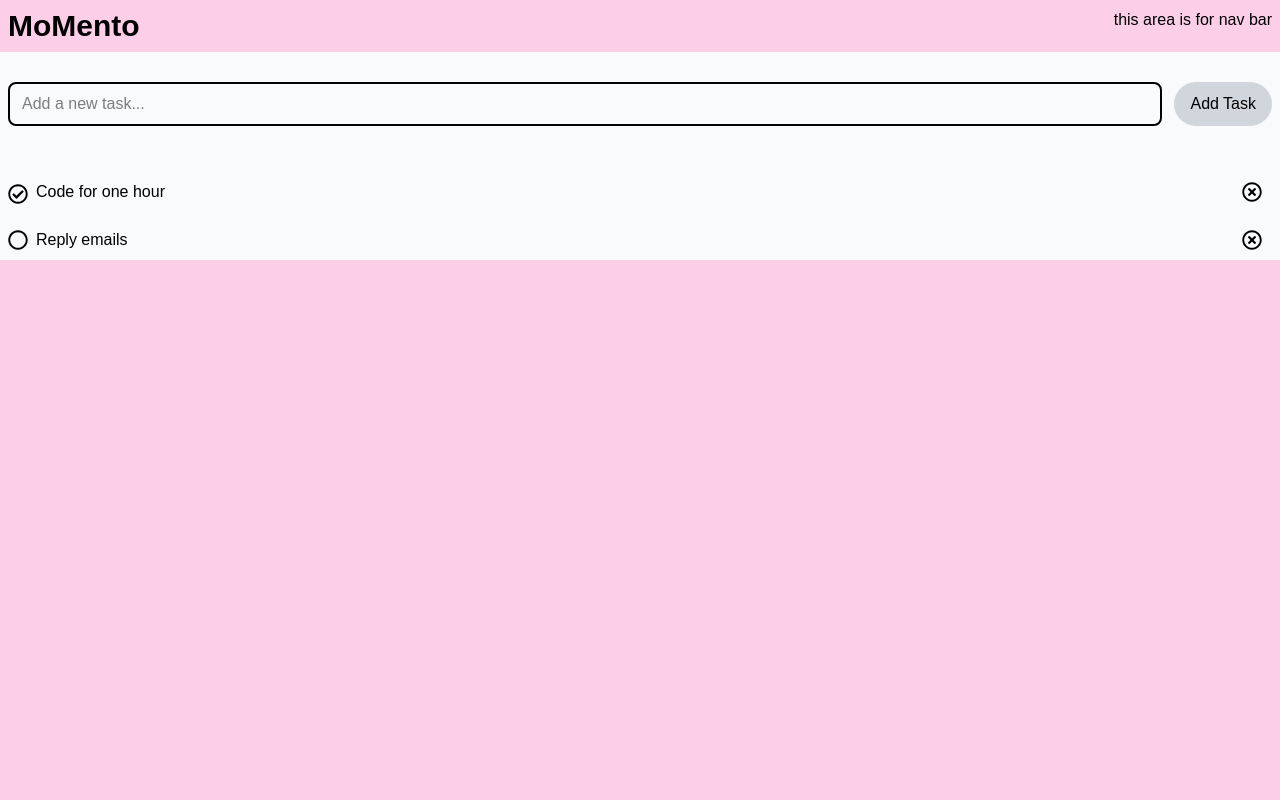
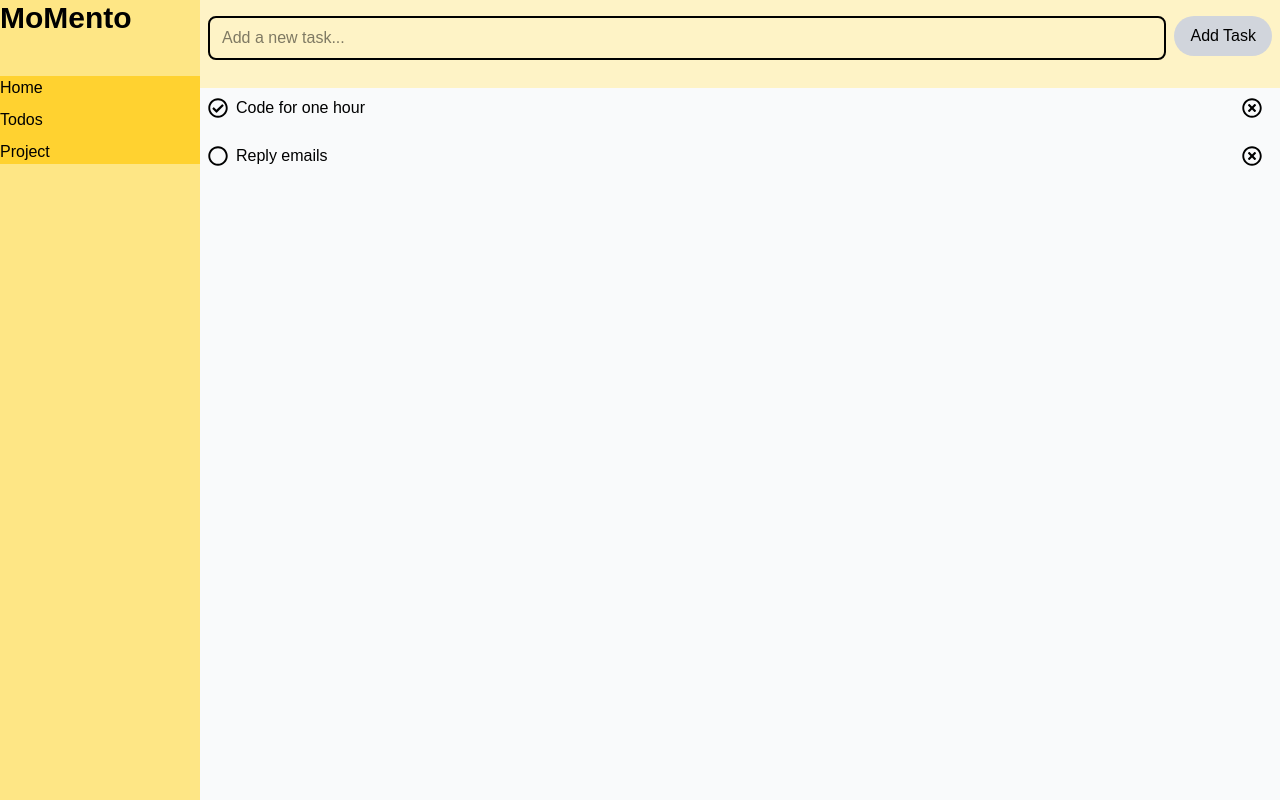
Before and after one commit to MayKhine/momento, a React (Vite) app: page /todos in a window 1280 px wide. Built offline with nearby package versions, Linux system fonts and the light colour scheme.

Commit message:
fix the todo input css issue

```diff
--- a/package.json
+++ b/package.json
@@ -15,6 +15,7 @@
     "react": "^19.1.1",
     "react-dom": "^19.1.1",
     "react-icons": "^5.5.0",
+    "react-router-dom": "^7.9.5",
     "tailwindcss": "^4.1.16",
     "uuid": "^13.0.0"
   },
--- a/src/App.tsx
+++ /dev/null
@@ -1,13 +0,0 @@
-import { Header } from "./components/Header"
-import { TodoPage } from "./pages/TodoPage"
-
-export const App = () => {
-  return (
-    <div className="bg-pink-200 h-full">
-      <Header />
-      <TodoPage />
-    </div>
-  )
-}
-
-export default App
--- a/src/components/ActionButton.tsx
+++ b/src/components/ActionButton.tsx
@@ -5,7 +5,7 @@ type ActionButtonProps = {
 export const ActionButton = ({ text, onClick }: ActionButtonProps) => {
   return (
     <button
-      className="bg-gray-300 p-2 pl-4 pr-4 rounded-l-4xl rounded-r-4xl hover:cursor-pointer hover:bg-gray-100"
+      className="h-max min-w-max bg-gray-300 p-2 pl-4 pr-4 rounded-l-4xl rounded-r-4xl hover:cursor-pointer hover:bg-gray-100"
       onClick={onClick}
     >
       {text}
--- a/src/components/Header.tsx
+++ b/src/components/Header.tsx
@@ -1,8 +1,18 @@
+import { Link } from "react-router-dom"
+
 export const Header = () => {
   return (
     <header className="p-2 flex">
-      <h1 className="font-bold text-3xl grow">MoMento </h1>
-      <div> this area is for nav bar</div>
+      <h1 className="font-bold text-3xl grow">
+        <Link to="/">MoMento</Link>
+      </h1>
+      <div>
+        <nav className="flex gap-5 font-bold">
+          <Link to="/">Home</Link>
+          <Link to="/todos">Todos</Link>
+          <Link to="/project">Project</Link>
+        </nav>
+      </div>
     </header>
   )
 }
--- /dev/null
+++ b/src/components/SideBar.tsx
@@ -0,0 +1,16 @@
+import { Link } from "react-router-dom"
+
+export const SideBar = () => {
+  return (
+    <div className="flex flex-col gap-10 min-w-50 min-h-screen bg-amber-200">
+      <h1 className="font-bold text-3xl">
+        <Link to="/">MoMento</Link>
+      </h1>
+      <nav className=" flex gap-2 flex-col bg-amber-300">
+        <Link to="/">Home</Link>
+        <Link to="/todos">Todos</Link>
+        <Link to="/project">Project</Link>
+      </nav>
+    </div>
+  )
+}
--- a/src/components/todo.tsx
+++ b/src/components/todo.tsx
@@ -28,7 +28,7 @@ export const Todo = ({ todo, onToggle, onDelete }: TodoProps) => {
             onToggle(todo.id)
           }}
         >
-          <FaRegCheckCircle className="w-5 h-5 mt-0.5 mt-1" strokeWidth={1} />
+          <FaRegCheckCircle className="w-5 h-5 mt-0.5" strokeWidth={1} />
         </div>
       )}
 
--- a/src/main.tsx
+++ b/src/main.tsx
@@ -1,10 +1,23 @@
 import { StrictMode } from "react"
 import { createRoot } from "react-dom/client"
 import "./index.css"
-import App from "./App.tsx"
+import { BrowserRouter, Routes, Route } from "react-router-dom"
+import { TodoPage } from "./pages/TodoPage.tsx"
+import { ProjectPage } from "./pages/ProjectPage.tsx"
+import { HomePage } from "./pages/HomePage.tsx"
 
 createRoot(document.getElementById("root")!).render(
   <StrictMode>
-    <App />
+    <BrowserRouter>
+      {/* <nav>
+        <Link to="/">Home</Link>
+        <Link to="/todos">Todos</Link>
+      </nav> */}
+      <Routes>
+        <Route path="/" element={<HomePage />} />
+        <Route path="/todos" element={<TodoPage />} />
+        <Route path="/project" element={<ProjectPage />} />
+      </Routes>
+    </BrowserRouter>
   </StrictMode>
 )
--- /dev/null
+++ b/src/pages/HomePage.tsx
@@ -0,0 +1,10 @@
+import { Header } from "../components/Header"
+
+export const HomePage = () => {
+  return (
+    <div className="bg-pink-200 h-full">
+      <Header />
+      Main page
+    </div>
+  )
+}
--- /dev/null
+++ b/src/pages/ProjectPage.tsx
@@ -0,0 +1,11 @@
+import { Header } from "../components/Header"
+
+export const ProjectPage = () => {
+  return (
+    <div>
+      {" "}
+      <Header />
+      Project Page{" "}
+    </div>
+  )
+}
--- a/src/pages/TodoPage.tsx
+++ b/src/pages/TodoPage.tsx
@@ -3,8 +3,13 @@ import { v4 as uuidv4 } from "uuid"
 import { Todo } from "../components/todo"
 import type { TodoType } from "../types"
 import { ActionButton } from "../components/ActionButton"
+import { Header } from "../components/Header"
+import { SideBar } from "../components/SideBar"
 const STORAGE_KEY = "momento_todo_list"
 
+// type TodoPageProps = {
+//   todoListDefault: Array<TodoType>
+// }
 export const TodoPage = () => {
   const todoListDefault: Array<TodoType> = [
     {
@@ -18,7 +23,6 @@ export const TodoPage = () => {
       done: false,
     },
   ]
-
   const [todoList, setTodoList] = useState(() => {
     try {
       const stored = localStorage.getItem(STORAGE_KEY)
@@ -71,9 +75,11 @@ export const TodoPage = () => {
   }
 
   return (
-    <div className=" bg-gray-50">
-      <div className="flex-row h-30 p-2 content-center">
-        <div className="flex gap-3 ">
+    <div className=" flex bg-gray-50">
+      <SideBar />
+      <div className="flex-col grow">
+        <div className="flex flex-row gap-2 p-2 pt-4 pb-4 content-center bg-amber-100 flex-wrap justify-end">
+          <div className="flex flex-col grow">
             <input
               value={newTodo}
               onChange={(e) => {
@@ -82,18 +88,17 @@ export const TodoPage = () => {
               }}
               onKeyDown={(e) => e.key === "Enter" && addTask()}
               placeholder="Add a new task..."
-            className="flex-1 px-3 py-2 border-2 rounded-lg w-100"
+              className="flex-1 px-3 py-2 border-2 rounded-lg"
             />
-          <ActionButton text="Add Task" onClick={addTask} />
-        </div>
-
-        <div className="h-4">
+            <div className="h-3">
               {newTodoError && (
                 <div className="text-red-600 text-sm">
                   Please write something in the box
                 </div>
               )}
             </div>
+          </div>
+          <ActionButton text="Add Task" onClick={addTask} />
         </div>
 
         <div className="flex-col">
@@ -109,5 +114,6 @@ export const TodoPage = () => {
           })}
         </div>
       </div>
+    </div>
   )
 }
```
Also changed, not shown: 1 other file (tests, documents, lock files or other folders). Lines whose indentation alone changed are shown as unchanged.
